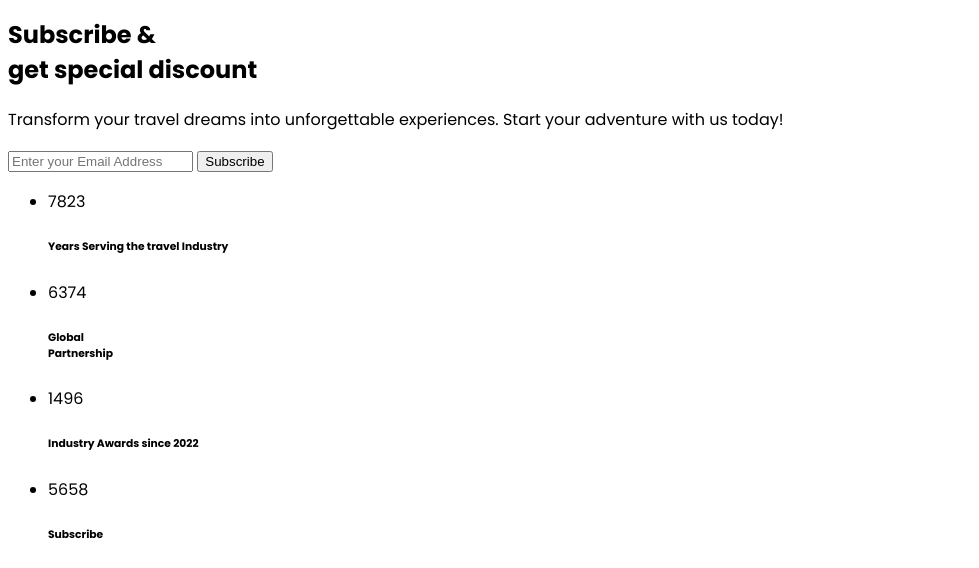
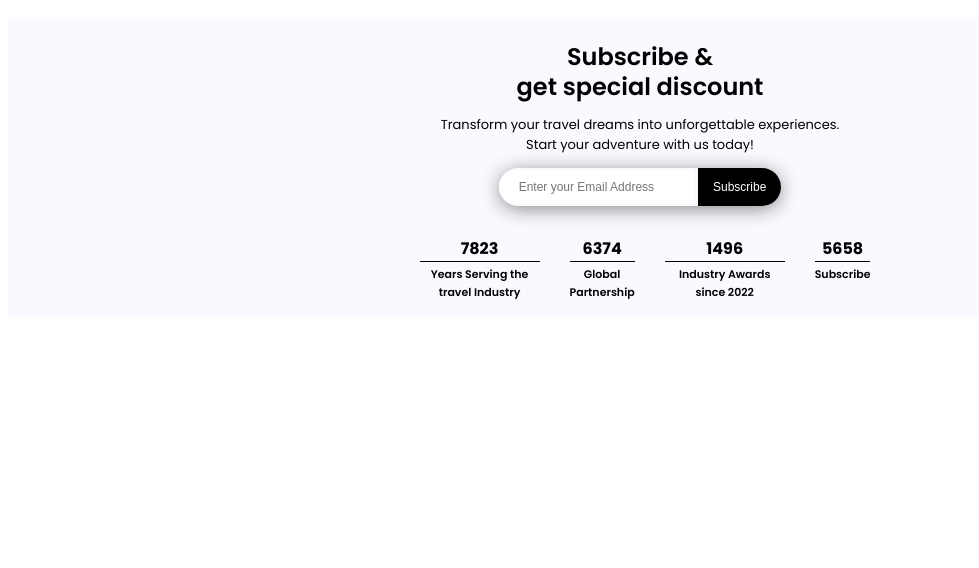
Before and after one commit to PA3110/Explore-Edge, a plain HTML site: page index.html in a window 1280 px wide. Shown: the part 4850-5418 px from the top of the page, without its empty margins (0-979 px from the left). After the commit the page ends 5175 px from the top, so only its background shows below. Drawn offline with nearby package versions, Linux system fonts and the light colour scheme.

Commit message:
Update style.css

```diff
--- a/style.css
+++ b/style.css
@@ -348,3 +348,76 @@ header .trip_bx .travel_bx .cards .card .btn_city a:hover{
     margin-right: 5px;
     font-size: 13px;
 }
+footer {
+    width: 100%;
+    height: auto;
+    background: rgb(249, 249, 255);
+    margin-top: 20px;
+    display: flex;
+    align-items: center;
+    justify-content: center;
+    flex-direction: column;
+}
+
+footer h2 {
+    text-align: center;
+    margin: 0;
+    margin-top: 25px;
+    line-height: 30px;
+    font-weight: 600;
+}
+footer p {
+    text-align: center;
+    width: 400px;
+    font-size: 13px;
+}
+
+footer .input {
+    box-shadow: 0px 3px 20px -1px gray;
+    border-radius: 20px;
+}
+footer .input input {
+    padding: 10px 20px;
+    border: none;
+    outline: none;
+    font-size: 12px;
+    border-radius: 20px 0px 0px 20px;
+}
+footer .input button {
+    padding: 12px 15px;
+    border: none;
+    outline: none;
+    font-size: 12px;
+    border-radius: 0px 20px 20px 0px;
+    background: #000;
+    color: #fff;
+    cursor: pointer;
+    transition: .3s linear;
+}
+
+footer .input button:hover {
+    background: gray;
+}
+
+footer ul {
+    list-style: none;
+    display: flex;
+    /* align-items: center; */
+    margin-top: 30px;
+}
+
+footer ul li {
+    text-align: center;
+    margin-right: 30px;
+    font-weight: bold;
+}
+
+footer ul li h6 {
+    font-size: 11px;
+    font-weight: 600;
+    max-width: 120px;
+    margin: 0;
+    line-height: 18px;
+    border-top: 1px solid #000;
+    padding-top: 3px;
+}
```
